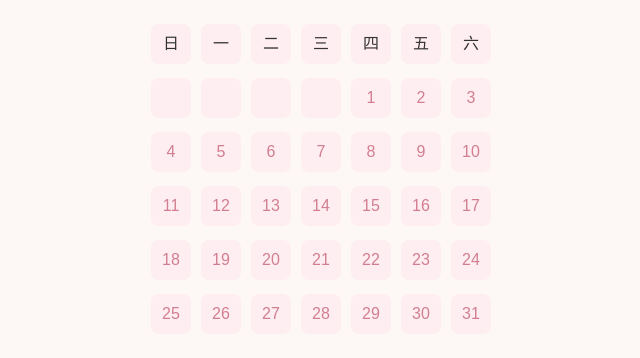
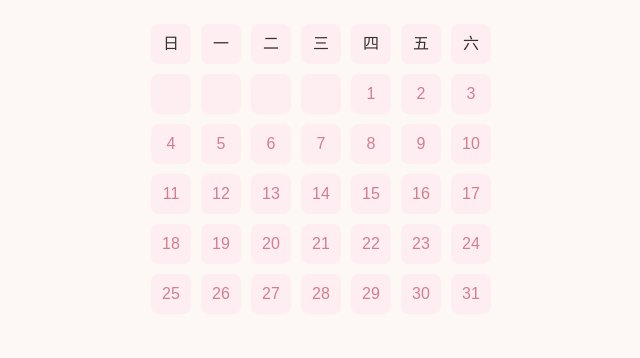
Before and after one commit to y23071824/My-self-care-journal, a plain HTML site: page index.html in a window 1280 px wide. Shown: the part 98-456 px from the top of the page, without its empty margins (319-959 px from the left). Drawn offline with Linux system fonts and the light colour scheme.

Commit message:
Update style.css

```diff
--- a/style.css
+++ b/style.css
@@ -30,10 +30,3 @@ h1 {
   background-color: #ffc0cb;
   color: white;
 }
-
-.row {
-  display: flex;
-  justify-content: center;
-  flex-wrap: wrap;
-  margin-bottom: 4px;
-}
```
